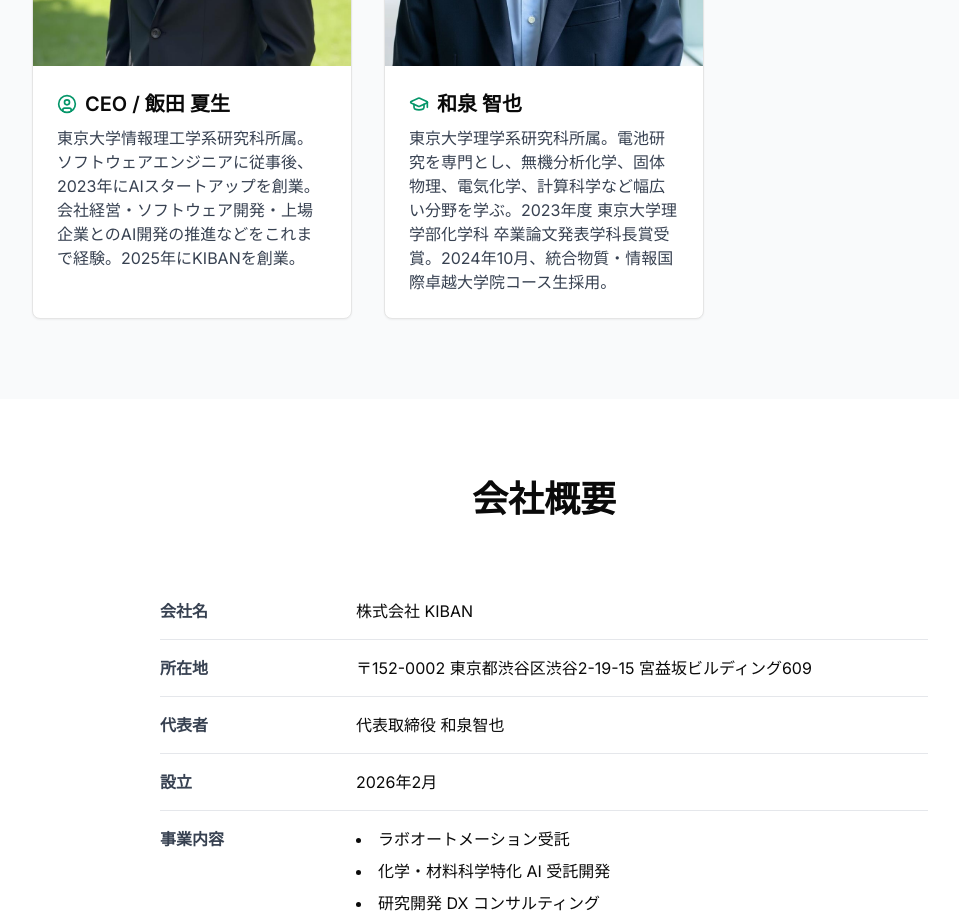
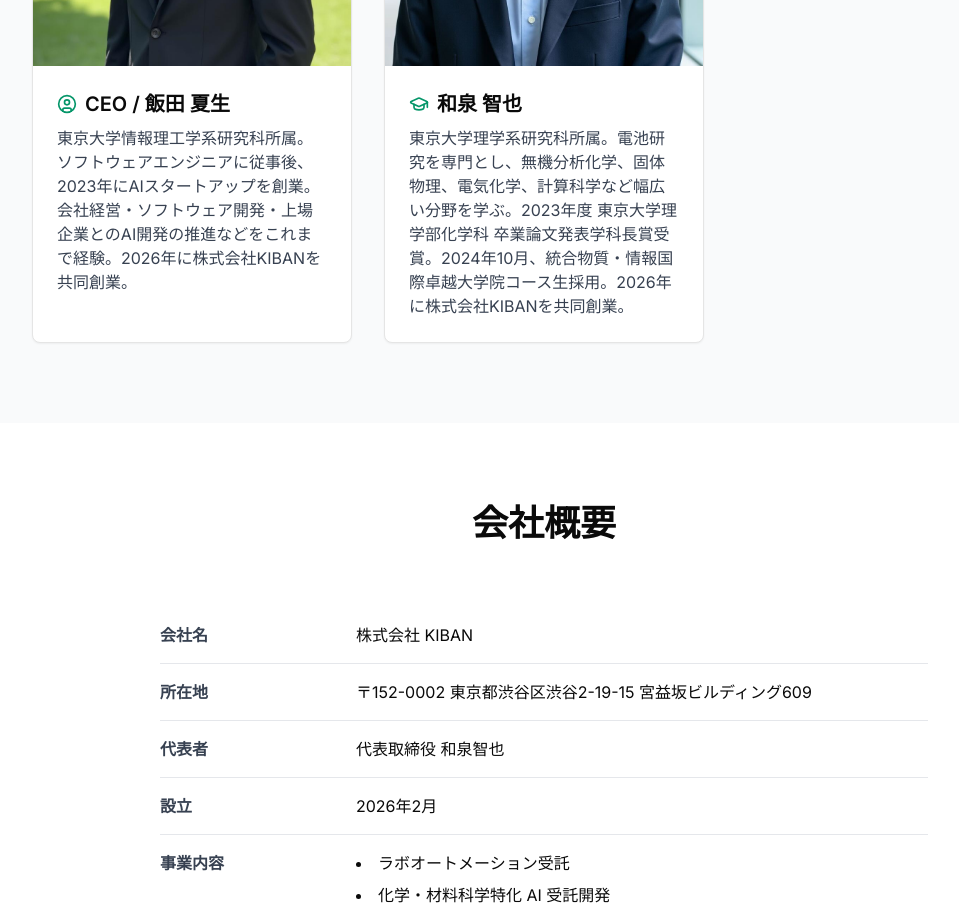
Before and after one commit to Tomoya-Izumi/v0-homepage, a Next.js app: page / in a window 1280 px wide. Shown: the part 5480-6397 px from the top of the page, without its empty margins (96-1055 px from the left). Built offline with nearby package versions, Linux system fonts and the light colour scheme.

Commit message:
fix: update bios for 飯田夏生 and 和泉智也 with company co-founding detail

```diff
--- a/components/team.tsx
+++ b/components/team.tsx
@@ -5,13 +5,13 @@ const teamMembers = [
   {
     image: "/natsuo-iida.jpeg?height=300&width=300",
     name: "CEO / 飯田 夏生",
-    description: "東京大学情報理工学系研究科所属。ソフトウェアエンジニアに従事後、2023年にAIスタートアップを創業。会社経営・ソフトウェア開発・上場企業とのAI開発の推進などをこれまで経験。2025年にKIBANを創業。",
+    description: "東京大学情報理工学系研究科所属。ソフトウェアエンジニアに従事後、2023年にAIスタートアップを創業。会社経営・ソフトウェア開発・上場企業とのAI開発の推進などをこれまで経験。2026年に株式会社KIBANを共同創業。",
     icon: <UserCircle className="h-5 w-5 text-emerald-600" />,
   },
   {
     image: "/izumi.jpg?height=300&width=300",
     name: "和泉 智也",
-    description: "東京大学理学系研究科所属。電池研究を専門とし、無機分析化学、固体物理、電気化学、計算科学など幅広い分野を学ぶ。2023年度 東京大学理学部化学科 卒業論文発表学科長賞受賞。2024年10月、統合物質・情報国際卓越大学院コース生採用。",
+    description: "東京大学理学系研究科所属。電池研究を専門とし、無機分析化学、固体物理、電気化学、計算科学など幅広い分野を学ぶ。2023年度 東京大学理学部化学科 卒業論文発表学科長賞受賞。2024年10月、統合物質・情報国際卓越大学院コース生採用。2026年に株式会社KIBANを共同創業。",
     icon: <GraduationCap className="h-5 w-5 text-emerald-600" />,
   },
   // {
```
